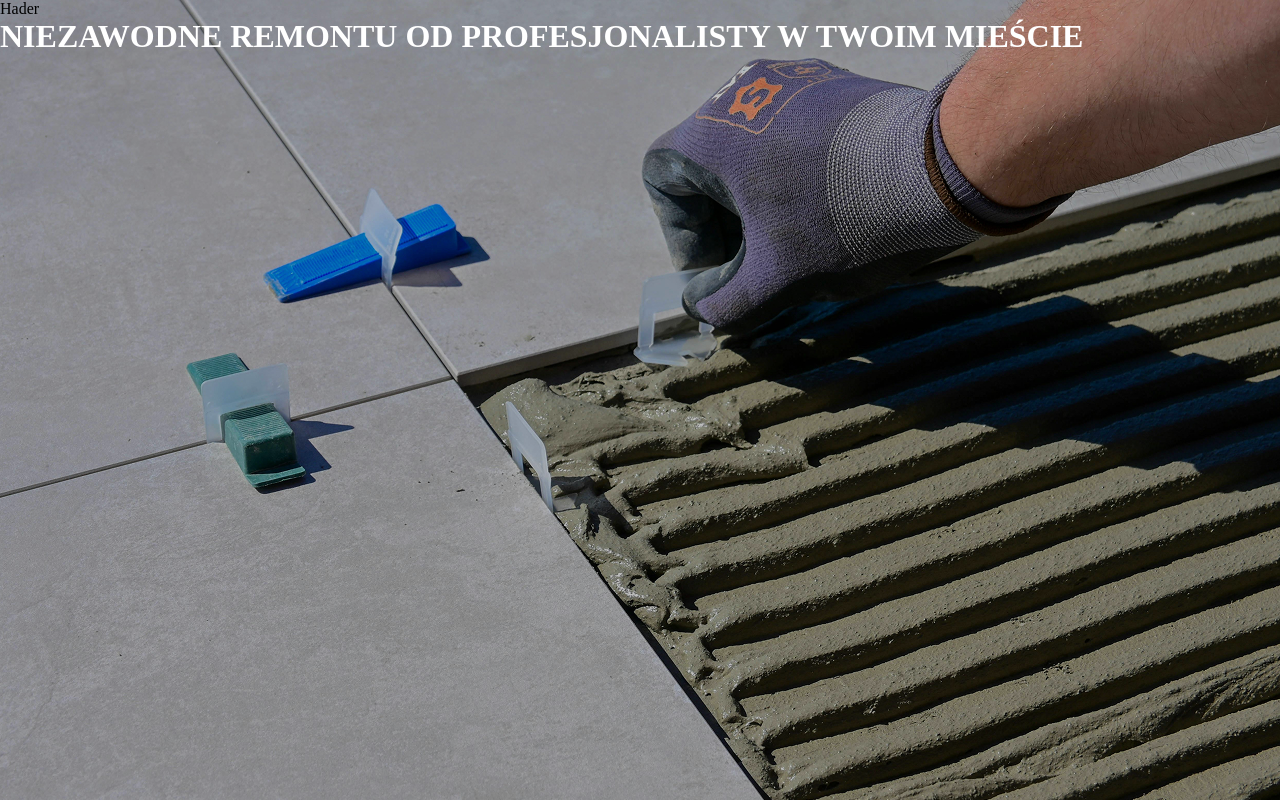
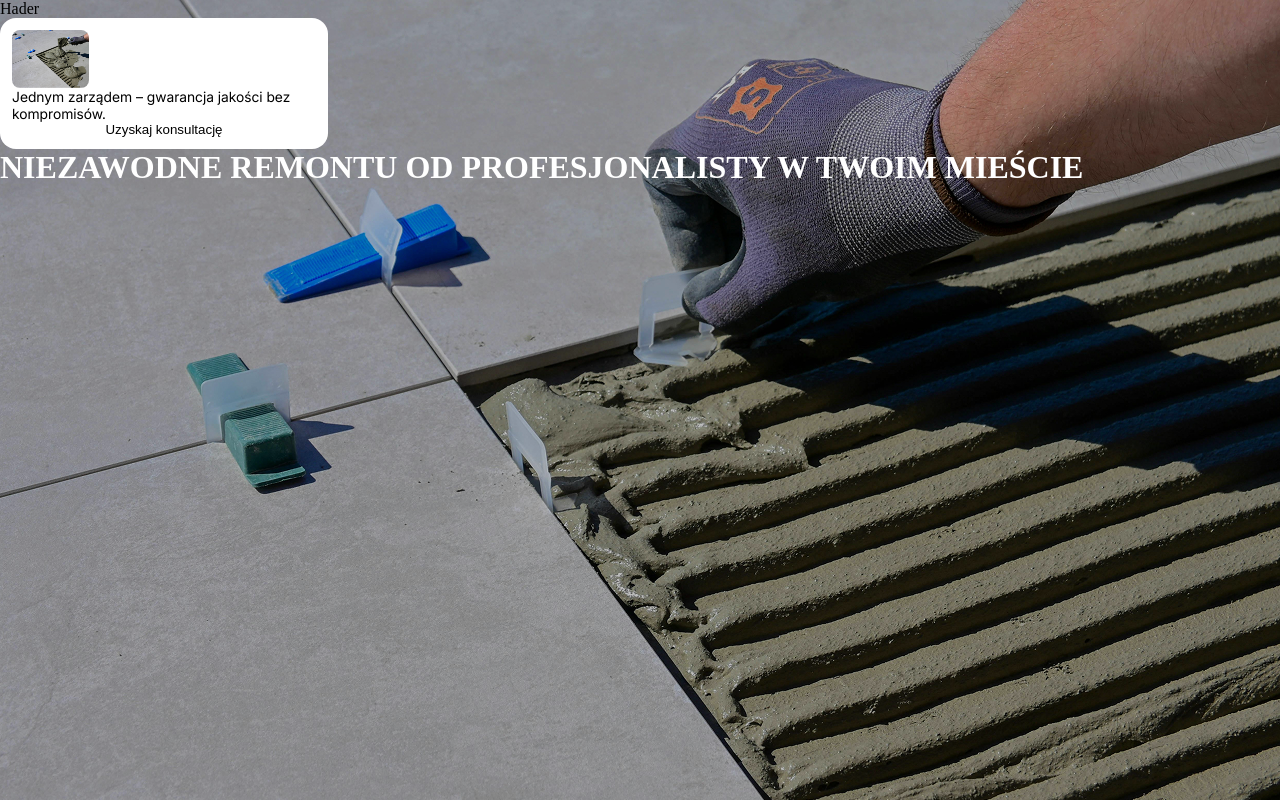
Before and after one commit to 7flowsstudio/art-bud-sofia, a Next.js app: page / in a window 1280 px wide. Built offline with nearby package versions, Linux system fonts and the light colour scheme.

Commit message:
first-sett-block

```diff
--- a/src/components/Main/Hero/Block/Block.module.css
+++ b/src/components/Main/Hero/Block/Block.module.css
@@ -0,0 +1,25 @@
+.containerBlock {
+  background-color: var(--white);
+  border-radius: 16px;
+  display: flex;
+  max-width: 343px;
+}
+.imgBlock {
+  border-radius: 8px;
+}
+@media screen and (max-width: 767px) {
+  .btnDesc {
+    display: none;
+  }
+}
+
+@media screen and (min-width: 768px) {
+  .containerBlock {
+    padding: 12px;
+    flex-direction: column;
+    max-width: 328px;
+  }
+  .btnMob {
+    display: none;
+  }
+}
--- a/src/components/Main/Hero/Block/Block.tsx
+++ b/src/components/Main/Hero/Block/Block.tsx
@@ -0,0 +1,27 @@
+import React from "react";
+import s from "./Block.module.css";
+import Image from "next/image";
+
+const Block = () => {
+  return (
+    <div className={s.containerBlock}>
+      <Image
+        src="/img/hero/photo_block.png"
+        alt="work"
+        width={77}
+        height={64}
+        className={s.imgBlock}
+      />
+      <p>Jednym zarządem – gwarancja jakości bez kompromisów.</p>
+      <button className={s.btnBlock}>
+        <span className={s.btnMob}>
+          <Image src="/img/hero/arrow.svg" alt="icon" width={16} height={16} />
+        </span>
+
+        <span className={s.btnDesc}>Uzyskaj konsultację</span>
+      </button>
+    </div>
+  );
+};
+
+export default Block;
--- a/src/components/Main/Hero/Hero.tsx
+++ b/src/components/Main/Hero/Hero.tsx
@@ -1,9 +1,11 @@
 import React from "react";
 import s from "./Hero.module.css";
+import Block from "./Block/Block";
 
 const Hero = () => {
   return (
     <div className={s.container}>
+      <Block />
       <h1>NIEZAWODNE REMONTU OD PROFESJONALISTY W TWOIM MIEŚCIE</h1>
     </div>
   );
```
Also changed, not shown: public/img/hero/arrow.svg (added), public/img/hero/photo_block.png (added).
